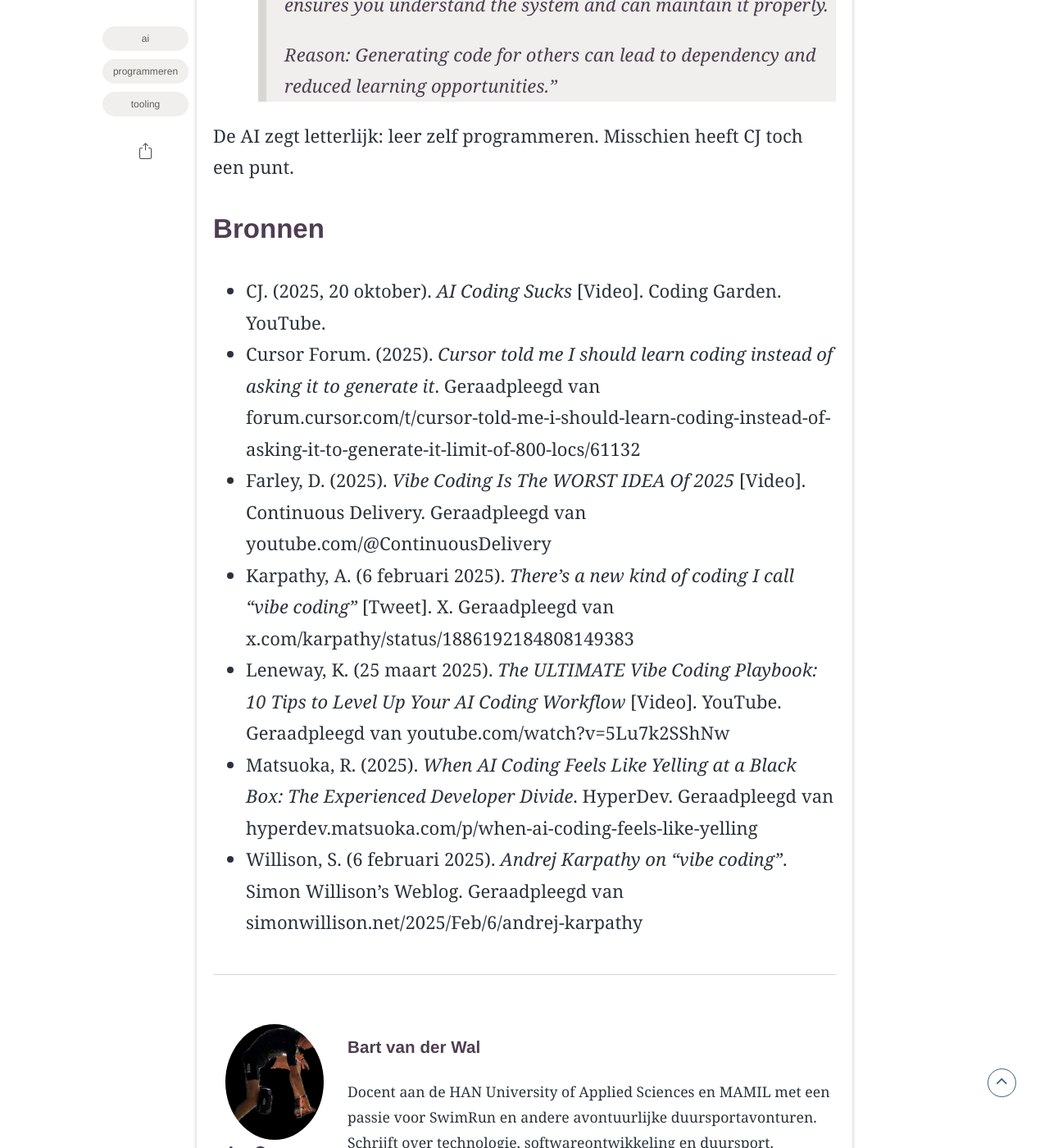
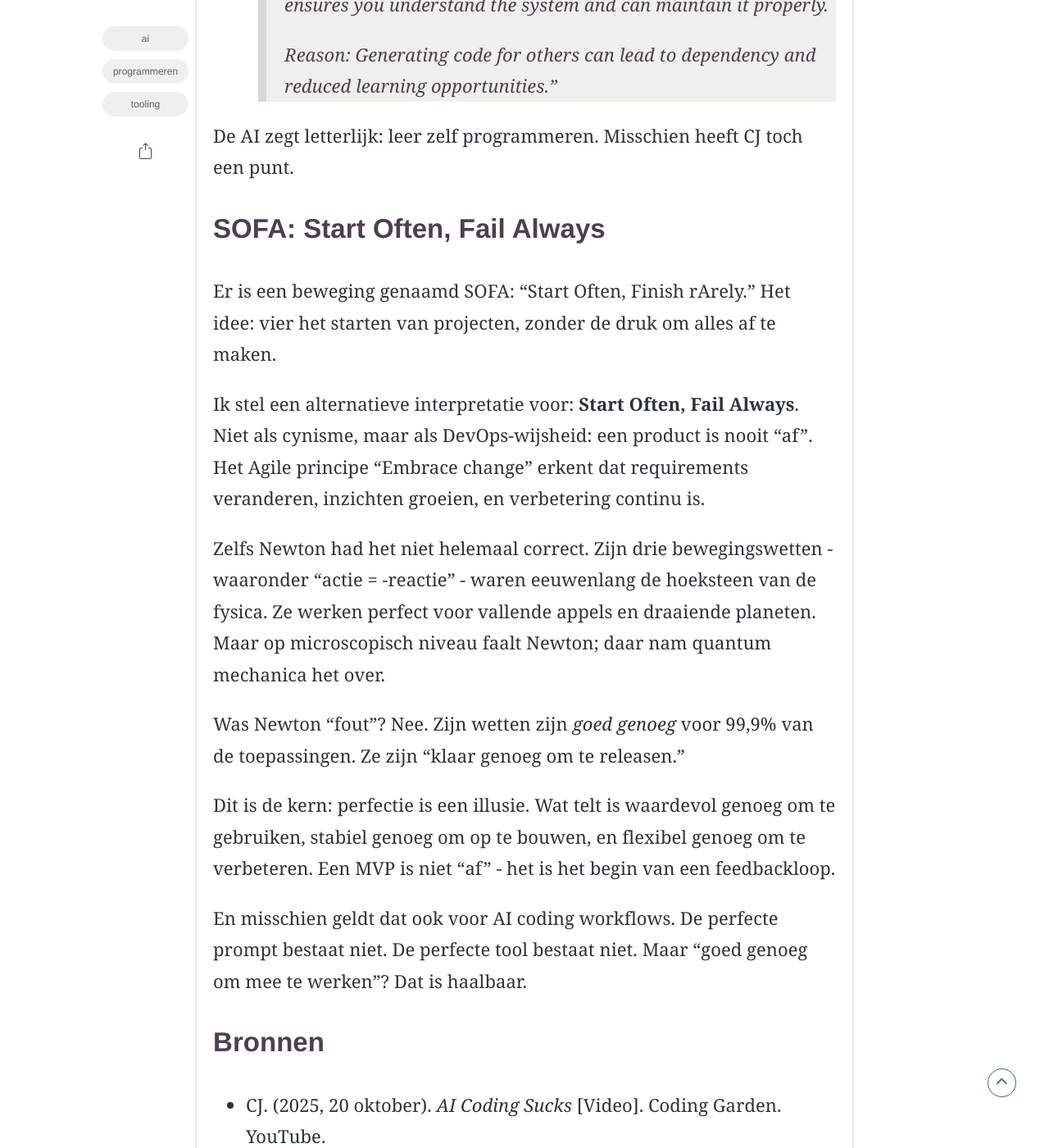
Before and after one commit to bartvanderwal/bartvanderwal.nl, a Jekyll site: the page built from _posts/2024-12-23-ai-coding-sucks.md, in a window 1280 px wide and 1400 px high, scrolled down 10080 px. Shown: the whole window at 82% size. Built offline with Jekyll 4.4.1, drawn with Linux system fonts in a browser that asks for light colours; some web fonts are replaced; some of the changed text lies outside the part shown.

Commit message:
Voeg SOFA sectie toe aan AI coding post
- SOFA: "Start Often, Finish rArely" → "Start Often, Fail Always"
- DevOps/Agile "Embrace change" principe
- Newton vs Quantum analogie: goed genoeg om te releasen
- Koppeling naar AI coding: perfecte prompt bestaat niet

Co-Authored-By: Claude Opus 4.5 <noreply@anthropic.com>

```diff
--- a/_posts/2024-12-23-ai-coding-sucks.md
+++ b/_posts/2024-12-23-ai-coding-sucks.md
@@ -168,6 +168,20 @@ En soms is de AI het zelfs eens met CJ. Een gebruiker op het Cursor forum deelde
 
 De AI zegt letterlijk: leer zelf programmeren. Misschien heeft CJ toch een punt.
 
+## SOFA: Start Often, Fail Always
+
+Er is een beweging genaamd SOFA: "Start Often, Finish rArely." Het idee: vier het starten van projecten, zonder de druk om alles af te maken.
+
+Ik stel een alternatieve interpretatie voor: **Start Often, Fail Always**. Niet als cynisme, maar als DevOps-wijsheid: een product is nooit "af". Het Agile principe "Embrace change" erkent dat requirements veranderen, inzichten groeien, en verbetering continu is.
+
+Zelfs Newton had het niet helemaal correct. Zijn drie bewegingswetten - waaronder "actie = -reactie" - waren eeuwenlang de hoeksteen van de fysica. Ze werken perfect voor vallende appels en draaiende planeten. Maar op microscopisch niveau faalt Newton; daar nam quantum mechanica het over.
+
+Was Newton "fout"? Nee. Zijn wetten zijn *goed genoeg* voor 99,9% van de toepassingen. Ze zijn "klaar genoeg om te releasen."
+
+Dit is de kern: perfectie is een illusie. Wat telt is waardevol genoeg om te gebruiken, stabiel genoeg om op te bouwen, en flexibel genoeg om te verbeteren. Een MVP is niet "af" - het is het begin van een feedbackloop.
+
+En misschien geldt dat ook voor AI coding workflows. De perfecte prompt bestaat niet. De perfecte tool bestaat niet. Maar "goed genoeg om mee te werken"? Dat is haalbaar.
+
 ## Bronnen
 
 - CJ. (2025, 20 oktober). *AI Coding Sucks* [Video]. Coding Garden. YouTube.
@@ -176,4 +190,5 @@ De AI zegt letterlijk: leer zelf programmeren. Misschien heeft CJ toch een punt.
 - Karpathy, A. (6 februari 2025). *There's a new kind of coding I call "vibe coding"* [Tweet]. X. Geraadpleegd van x.com/karpathy/status/1886192184808149383
 - Leneway, K. (25 maart 2025). *The ULTIMATE Vibe Coding Playbook: 10 Tips to Level Up Your AI Coding Workflow* [Video]. YouTube. Geraadpleegd van youtube.com/watch?v=5Lu7k2SShNw
 - Matsuoka, R. (2025). *When AI Coding Feels Like Yelling at a Black Box: The Experienced Developer Divide*. HyperDev. Geraadpleegd van hyperdev.matsuoka.com/p/when-ai-coding-feels-like-yelling
+- Dozens. (z.d.). *SOFA: Start Often, Finish rArely*. Tilde Town. Geraadpleegd van tilde.town/~dozens/sofa
 - Willison, S. (6 februari 2025). *Andrej Karpathy on "vibe coding"*. Simon Willison's Weblog. Geraadpleegd van simonwillison.net/2025/Feb/6/andrej-karpathy
```
